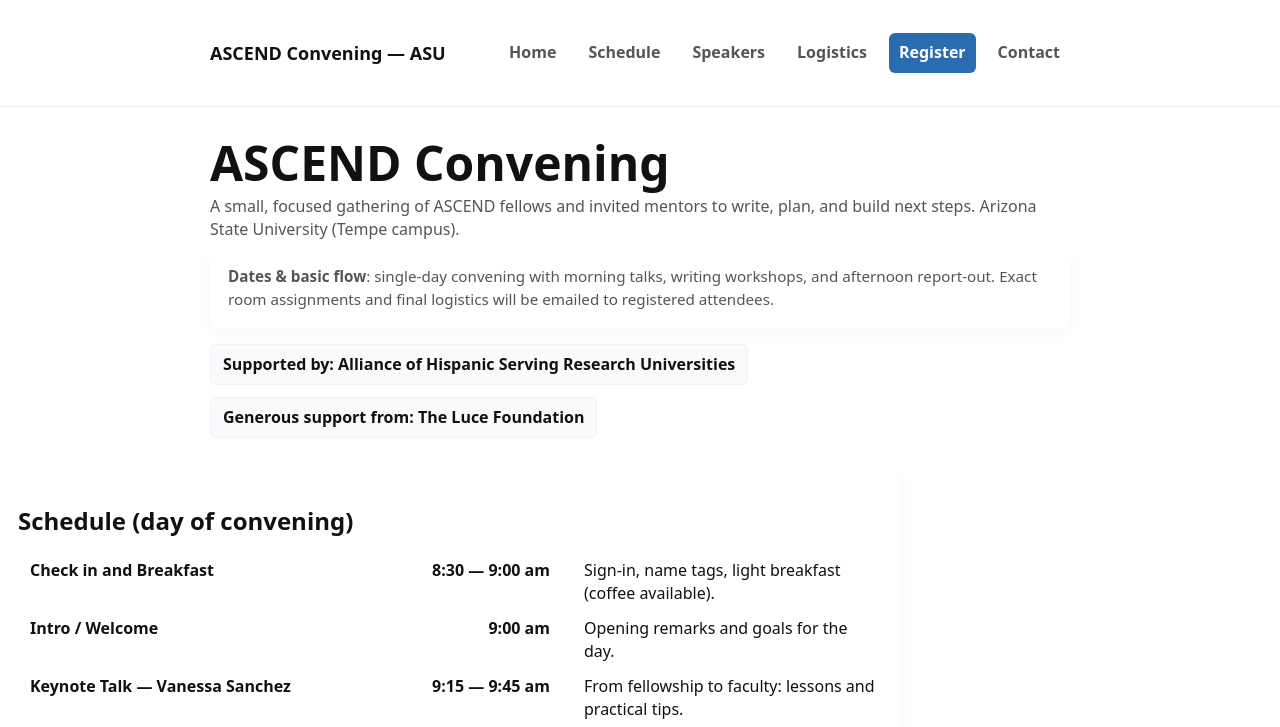
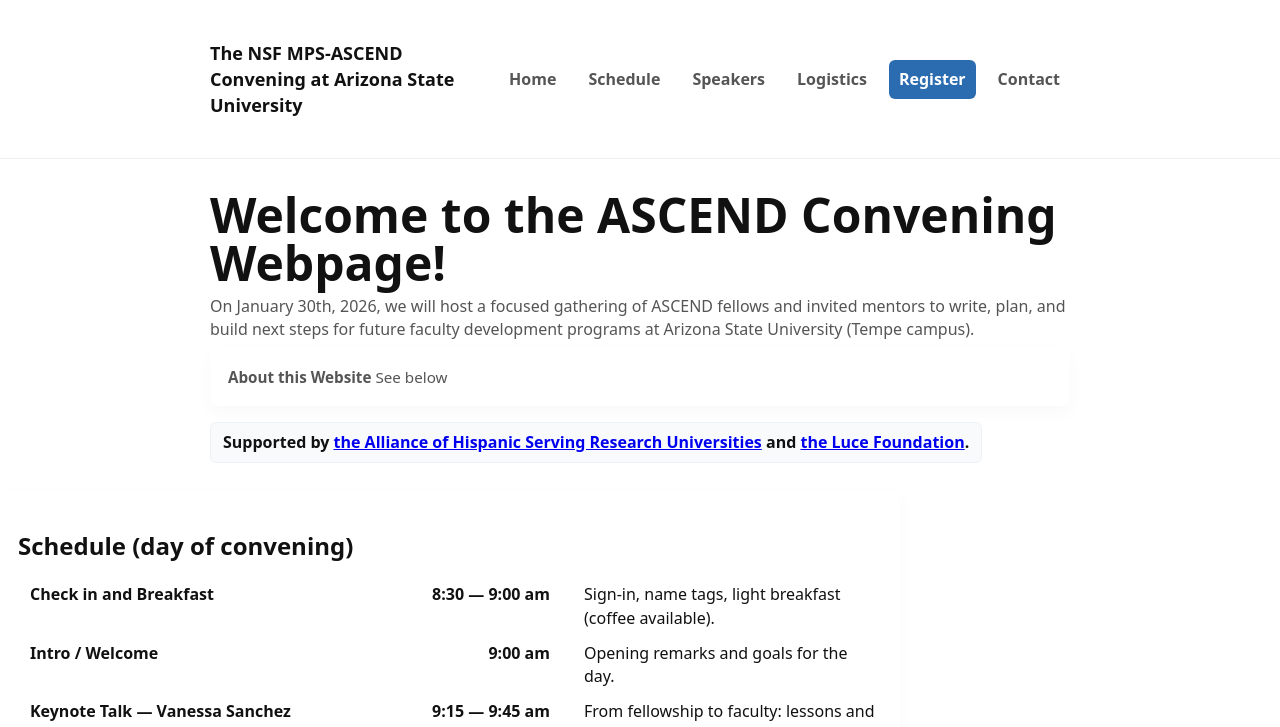
Before and after one commit to jimjamzola/jimjamzola.github.io, a plain HTML site: page index.html in a window 1280 px wide. Shown: the top 727 px of the page. Drawn offline with Linux system fonts and the light colour scheme.

Commit message:
Update index.html

```diff
--- a/index.html
+++ b/index.html
@@ -21,7 +21,7 @@
   <!-- NAV -->
   <header class="site-header">
     <div class="container header-inner">
-      <div class="brand">ASCEND Convening — ASU</div>
+      <div class="brand"> The NSF MPS-ASCEND Convening at Arizona State University</div>
       <nav class="nav">
         <a href="#home">Home</a>
         <a href="#schedule">Schedule</a>
@@ -41,16 +41,23 @@
   <main>
     <!-- HOME / HERO -->
     <section id="home" class="hero container">
-      <h1>ASCEND Convening</h1>
-      <p class="lead">A small, focused gathering of ASCEND fellows and invited mentors to write, plan, and build next steps. Arizona State University (Tempe campus).</p>
+      <h1>Welcome to the ASCEND Convening Webpage!</h1>
+      <p class="lead">On January 30th, 2026, we will host a focused gathering of ASCEND fellows and invited mentors to write, plan, and build next steps for future faculty development programs at Arizona State University (Tempe campus).</p>
 
       <div class="card note">
-        <strong>Dates & basic flow</strong>: single-day convening with morning talks, writing workshops, and afternoon report-out. Exact room assignments and final logistics will be emailed to registered attendees.
+        <strong>About this Website</strong> See below
       </div>
 
       <div class="sponsor-row">
-        <div class="sponsor">Supported by: Alliance of Hispanic Serving Research Universities</div>
-        <div class="sponsor">Generous support from: The Luce Foundation</div>
+      <div class="sponsor">
+      Supported by
+      <a href="https://www.hsru.org" target="_blank" rel="noopener">the Alliance of Hispanic Serving Research Universities</a>
+      and
+      <a href="https://www.hluce.org" target="_blank" rel="noopener">the Luce Foundation</a>.
+      </div>
+      </div>
+
+
       </div>
     </section>
 
@@ -112,7 +119,7 @@
         <div class="schedule-item">Informal dinner at Novus Place / Blanca's (local reservation for ~40 people).</div>
       </div>
 
-      <p class="note">This schedule and timing reflect the final plan for the convening. For more background about the workshop goals and deliverables see the project brief (proposal materials used to request seed support). :contentReference[oaicite:1]{index=1}</p>
+      <p class="note">This schedule and timing reflect the final plan for the convening. For more background about the workshop goals and deliverables see the project brief (proposal materials used to request seed support).</p>
     </section>
 
     <!-- SPEAKERS -->
@@ -149,7 +156,7 @@
         <li><a href="https://visitsedona.com" target="_blank" rel="noopener">Sedona</a> (scenic drives and hikes)</li>
         <li><a href="https://phoenixzoo.org" target="_blank" rel="noopener">Phoenix Zoo</a></li>
         <li><a href="https://www.dbg.org" target="_blank" rel="noopener">Desert Botanical Garden</a></li>
-        <li><a href="https://www.phoenix.gov/parks/arts-culture-sites/points-of-interest/papago-park" target="_blank" rel="noopener">Hole in the Rock (Papago Park)</a></li>
+        <li><a href="https://www.phoenix.gov/administration/departments/parks/activities-facilities/trails/papago-park.html" target="_blank" rel="noopener">Hole in the Rock (Papago Park)</a></li>
       </ul>
     </section>
 
```
